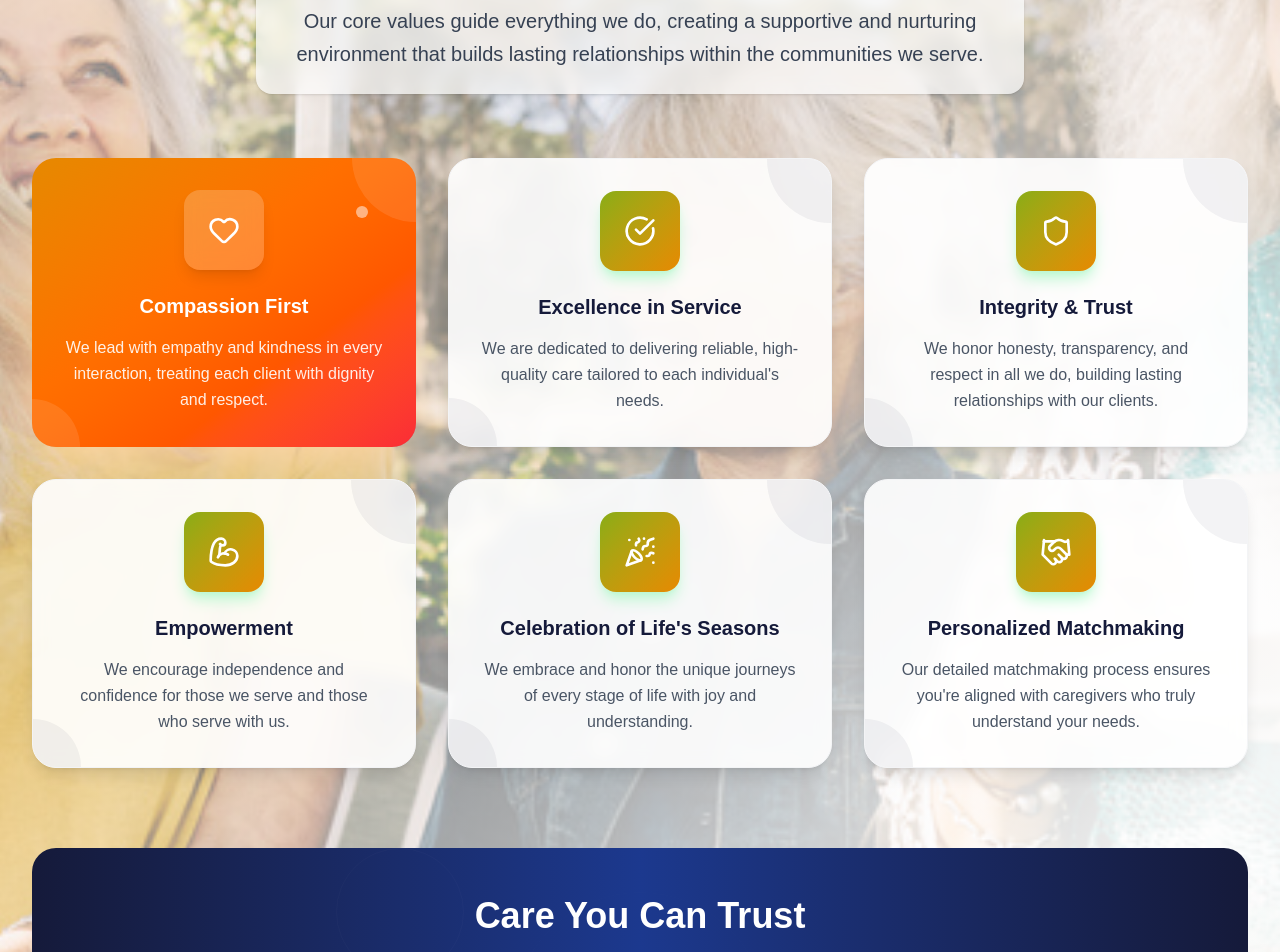
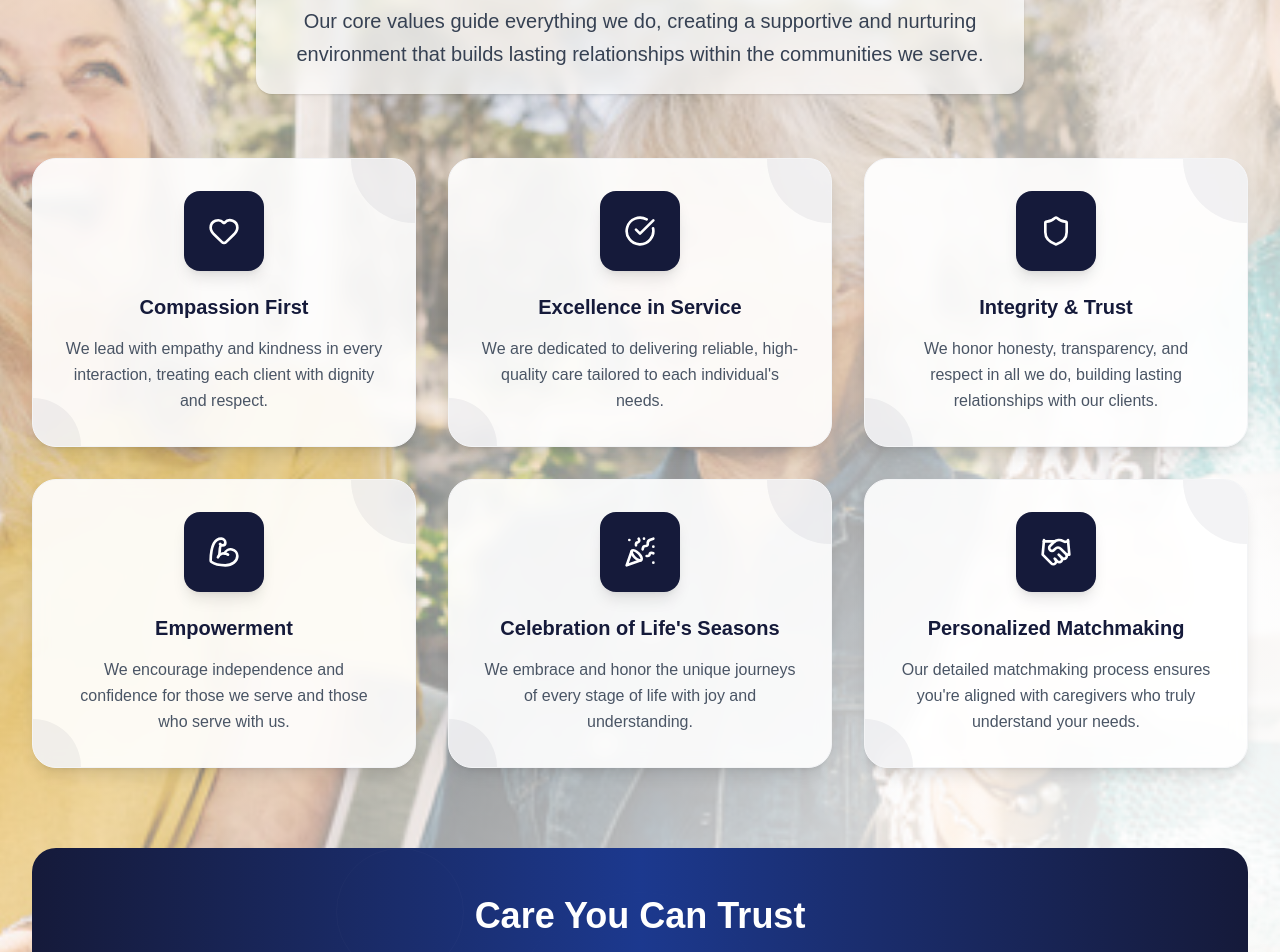
Before and after one commit to brendonwanderlust/mariposa-home-site, a React (Vite) app: page / in a window 1280 px wide. Shown: the part 2607-3559 px from the top of the page. Built offline with nearby package versions, Linux system fonts and the light colour scheme.

Commit message:
Updated why choose us and families screen

```diff
--- a/src/pages/families/Families.tsx
+++ b/src/pages/families/Families.tsx
@@ -126,7 +126,7 @@ const Families = () => {
           </div>
 
           <div className="grid md:grid-cols-2 lg:grid-cols-3 gap-6">
-            <div className="bg-white rounded-2xl p-6 shadow-lg">
+            <div className="bg-white rounded-2xl p-6 shadow-lg transition-all duration-300 hover:transform hover:-translate-y-2 hover:shadow-xl hover:scale-105 cursor-pointer">
               <div className="w-12 h-12 bg-mariposa-orange rounded-lg flex items-center justify-center mb-4">
                 <Heart className="w-6 h-6 text-white" />
               </div>
@@ -139,7 +139,7 @@ const Families = () => {
               </p>
             </div>
 
-            <div className="bg-white rounded-2xl p-6 shadow-lg">
+            <div className="bg-white rounded-2xl p-6 shadow-lg transition-all duration-300 hover:transform hover:-translate-y-2 hover:shadow-xl hover:scale-105 cursor-pointer">
               <div className="w-12 h-12 bg-mariposa-orange rounded-lg flex items-center justify-center mb-4">
                 <Calendar className="w-6 h-6 text-white" />
               </div>
@@ -152,7 +152,7 @@ const Families = () => {
               </p>
             </div>
 
-            <div className="bg-white rounded-2xl p-6 shadow-lg">
+            <div className="bg-white rounded-2xl p-6 shadow-lg transition-all duration-300 hover:transform hover:-translate-y-2 hover:shadow-xl hover:scale-105 cursor-pointer">
               <div className="w-12 h-12 bg-mariposa-orange rounded-lg flex items-center justify-center mb-4">
                 <ChefHat className="w-6 h-6 text-white" />
               </div>
@@ -164,7 +164,7 @@ const Families = () => {
               </p>
             </div>
 
-            <div className="bg-white rounded-2xl p-6 shadow-lg">
+            <div className="bg-white rounded-2xl p-6 shadow-lg transition-all duration-300 hover:transform hover:-translate-y-2 hover:shadow-xl hover:scale-105 cursor-pointer">
               <div className="w-12 h-12 bg-mariposa-orange rounded-lg flex items-center justify-center mb-4">
                 <Package className="w-6 h-6 text-white" />
               </div>
@@ -176,7 +176,7 @@ const Families = () => {
               </p>
             </div>
 
-            <div className="bg-white rounded-2xl p-6 shadow-lg">
+            <div className="bg-white rounded-2xl p-6 shadow-lg transition-all duration-300 hover:transform hover:-translate-y-2 hover:shadow-xl hover:scale-105 cursor-pointer">
               <div className="w-12 h-12 bg-mariposa-orange rounded-lg flex items-center justify-center mb-4">
                 <Apple className="w-6 h-6 text-white" />
               </div>
@@ -189,7 +189,7 @@ const Families = () => {
               </p>
             </div>
 
-            <div className="bg-white rounded-2xl p-6 shadow-lg">
+            <div className="bg-white rounded-2xl p-6 shadow-lg transition-all duration-300 hover:transform hover:-translate-y-2 hover:shadow-xl hover:scale-105 cursor-pointer">
               <div className="w-12 h-12 bg-mariposa-orange rounded-lg flex items-center justify-center mb-4">
                 <Briefcase className="w-6 h-6 text-white" />
               </div>
@@ -201,7 +201,7 @@ const Families = () => {
               </p>
             </div>
 
-            <div className="bg-white rounded-2xl p-6 shadow-lg">
+            <div className="bg-white rounded-2xl p-6 shadow-lg transition-all duration-300 hover:transform hover:-translate-y-2 hover:shadow-xl hover:scale-105 cursor-pointer">
               <div className="w-12 h-12 bg-mariposa-orange rounded-lg flex items-center justify-center mb-4">
                 <ShoppingCart className="w-6 h-6 text-white" />
               </div>
@@ -214,7 +214,7 @@ const Families = () => {
               </p>
             </div>
 
-            <div className="bg-white rounded-2xl p-6 shadow-lg">
+            <div className="bg-white rounded-2xl p-6 shadow-lg transition-all duration-300 hover:transform hover:-translate-y-2 hover:shadow-xl hover:scale-105 cursor-pointer">
               <div className="w-12 h-12 bg-mariposa-orange rounded-lg flex items-center justify-center mb-4">
                 <Users className="w-6 h-6 text-white" />
               </div>
@@ -227,7 +227,7 @@ const Families = () => {
               </p>
             </div>
 
-            <div className="bg-white rounded-2xl p-6 shadow-lg">
+            <div className="bg-white rounded-2xl p-6 shadow-lg transition-all duration-300 hover:transform hover:-translate-y-2 hover:shadow-xl hover:scale-105 cursor-pointer">
               <div className="w-12 h-12 bg-mariposa-orange rounded-lg flex items-center justify-center mb-4">
                 <Scissors className="w-6 h-6 text-white" />
               </div>
@@ -239,7 +239,7 @@ const Families = () => {
               </p>
             </div>
 
-            <div className="bg-white rounded-2xl p-6 shadow-lg">
+            <div className="bg-white rounded-2xl p-6 shadow-lg transition-all duration-300 hover:transform hover:-translate-y-2 hover:shadow-xl hover:scale-105 cursor-pointer">
               <div className="w-12 h-12 bg-mariposa-orange rounded-lg flex items-center justify-center mb-4">
                 <Moon className="w-6 h-6 text-white" />
               </div>
@@ -252,7 +252,7 @@ const Families = () => {
               </p>
             </div>
 
-            <div className="bg-white rounded-2xl p-6 shadow-lg">
+            <div className="bg-white rounded-2xl p-6 shadow-lg transition-all duration-300 hover:transform hover:-translate-y-2 hover:shadow-xl hover:scale-105 cursor-pointer">
               <div className="w-12 h-12 bg-mariposa-orange rounded-lg flex items-center justify-center mb-4">
                 <Car className="w-6 h-6 text-white" />
               </div>
@@ -264,7 +264,7 @@ const Families = () => {
               </p>
             </div>
 
-            <div className="bg-white rounded-2xl p-6 shadow-lg">
+            <div className="bg-white rounded-2xl p-6 shadow-lg transition-all duration-300 hover:transform hover:-translate-y-2 hover:shadow-xl hover:scale-105 cursor-pointer">
               <div className="w-12 h-12 bg-mariposa-orange rounded-lg flex items-center justify-center mb-4">
                 <MapPin className="w-6 h-6 text-white" />
               </div>
@@ -277,7 +277,7 @@ const Families = () => {
               </p>
             </div>
 
-            <div className="bg-white rounded-2xl p-6 shadow-lg">
+            <div className="bg-white rounded-2xl p-6 shadow-lg transition-all duration-300 hover:transform hover:-translate-y-2 hover:shadow-xl hover:scale-105 cursor-pointer">
               <div className="w-12 h-12 bg-mariposa-orange rounded-lg flex items-center justify-center mb-4">
                 <Baby className="w-6 h-6 text-white" />
               </div>
--- a/src/pages/home/sections/WhyChooseUs.tsx
+++ b/src/pages/home/sections/WhyChooseUs.tsx
@@ -16,7 +16,6 @@ const WhyChooseUs = () => {
       title: "Compassion First",
       description:
         "We lead with empathy and kindness in every interaction, treating each client with dignity and respect.",
-      highlight: true,
     },
     {
       icon: <CheckCircle className="w-8 h-8" />,
@@ -49,23 +48,16 @@ const WhyChooseUs = () => {
         "Our detailed matchmaking process ensures you're aligned with caregivers who truly understand your needs.",
     },
   ];
+
   const ValueCard = ({ value, index }: { value: any; index: number }) => (
     <div
-      className={`group relative overflow-hidden rounded-3xl p-8 transition-all duration-500 hover:scale-105 hover:-translate-y-2 ${
-        value.highlight
-          ? "bg-gradient-to-br from-mariposa-orange via-orange-500 to-red-500 text-white shadow-2xl shadow-orange-200"
-          : "bg-white/90 backdrop-blur-sm hover:bg-white hover:bg-gradient-to-br hover:from-gray-50 hover:to-white shadow-lg hover:shadow-2xl border border-gray-100"
-      }`}
+      className="group relative overflow-hidden rounded-3xl p-8 transition-all duration-500 hover:scale-105 hover:-translate-y-2 bg-white/90 backdrop-blur-sm hover:bg-white hover:bg-gradient-to-br hover:from-gray-50 hover:to-white shadow-lg hover:shadow-2xl border border-gray-100"
       style={{
         animationDelay: `${index * 100}ms`,
       }}
     >
       {/* Background Pattern */}
-      <div
-        className={`absolute inset-0 opacity-5 ${
-          value.highlight ? "opacity-10" : ""
-        }`}
-      >
+      <div className="absolute inset-0 opacity-5">
         <div className="absolute top-0 right-0 w-32 h-32 rounded-full bg-current transform translate-x-16 -translate-y-16"></div>
         <div className="absolute bottom-0 left-0 w-24 h-24 rounded-full bg-current transform -translate-x-12 translate-y-12"></div>
       </div>
@@ -73,40 +65,19 @@ const WhyChooseUs = () => {
       {/* Content */}
       <div className="relative z-10">
         {/* Icon Container */}
-        <div
-          className={`w-20 h-20 rounded-2xl flex items-center justify-center mb-6 mx-auto transition-all duration-300 group-hover:scale-110 group-hover:rotate-3 ${
-            value.highlight
-              ? "bg-white/20 backdrop-blur-sm text-white shadow-lg"
-              : "bg-gradient-to-br from-mariposa-green to-mariposa-orange text-white shadow-lg shadow-green-200"
-          }`}
-        >
+        <div className="w-20 h-20 rounded-2xl flex items-center justify-center mb-6 mx-auto transition-all duration-300 group-hover:scale-110 group-hover:rotate-3 bg-mariposa-navy text-white shadow-lg">
           {value.icon}
         </div>
 
         {/* Title */}
-        <h3
-          className={`text-xl font-bold text-center leading-tight mb-4 ${
-            value.highlight ? "text-white" : "text-mariposa-navy"
-          }`}
-        >
+        <h3 className="text-xl font-bold text-center leading-tight mb-4 text-mariposa-navy">
           {value.title}
         </h3>
 
         {/* Description */}
-        <p
-          className={`text-center leading-relaxed ${
-            value.highlight ? "text-white/90" : "text-gray-600"
-          }`}
-        >
+        <p className="text-center leading-relaxed text-gray-600">
           {value.description}
         </p>
-
-        {/* Highlight Badge */}
-        {value.highlight && (
-          <div className="absolute top-4 right-4">
-            <div className="w-3 h-3 bg-white rounded-full animate-pulse"></div>
-          </div>
-        )}
       </div>
     </div>
   );
```
